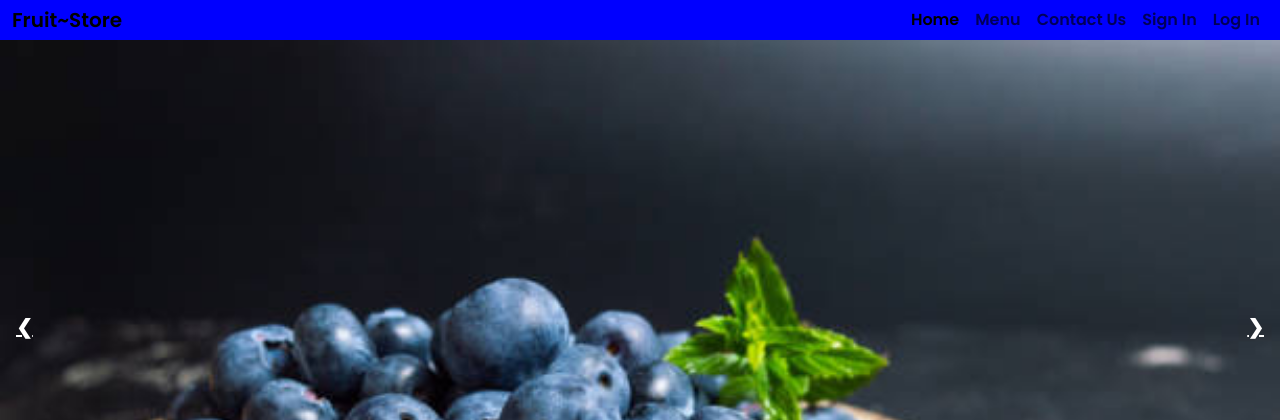
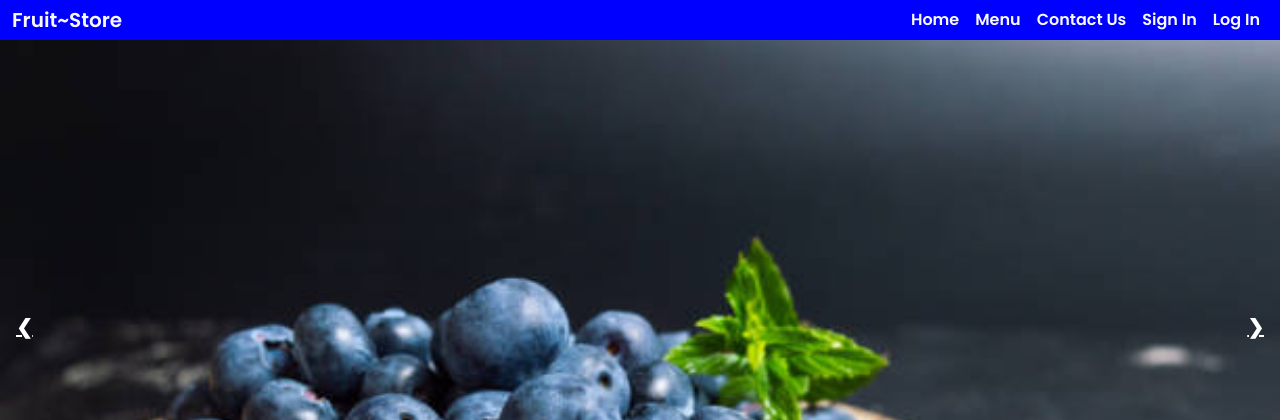
Before and after one commit to heshara2000/My-First-Web, a PHP site: page / in a window 1280 px wide. Shown: the top 420 px of the page. Run offline with PHP 8.4, Linux system fonts and the light colour scheme.

```diff
--- a/index.php
+++ b/index.php
@@ -124,7 +124,7 @@ img {
 
 <nav class="navbar navbar-expand-lg bg-body-tertiary  py-0 my-0" style="margin: 0 !important;" >
   <div class="container-fluid " style="background-color: blue;">
-    <a class="navbar-brand" href="#">Fruit~store</a>
+    <a  class="navbar-brand text-light" href="#">Fruit~store</a>
     <button class="navbar-toggler" type="button" data-bs-toggle="collapse" data-bs-target="#navbarNavDropdown" aria-controls="navbarNavDropdown" aria-expanded="false" aria-label="Toggle navigation">
       <span class="navbar-toggler-icon"></span>
     </button>
@@ -132,21 +132,21 @@ img {
       <ul class="navbar-nav">
         <li class="nav-item">
 
-          <a class="nav-link active" aria-current="page" href="index.php">Home</a>
+          <a class="nav-link active text-light" aria-current="page" href="index.php">Home</a>
 
         </li>
         <li class="nav-item">
-          <a class="nav-link" href="./php/Menu.php">Menu</a>
+          <a class="nav-link text-light" href="./php/Menu.php">Menu</a>
         </li>
         <li class="nav-item">
-          <a class="nav-link" href="./php/About-Us.php">Contact Us</a>
+          <a class="nav-link text-light" href="./php/About-Us.php">Contact Us</a>
         </li>
         <li class="nav-item">
-          <a class="nav-link" href="./php/register.php">sign In</a>
+          <a class="nav-link text-light" href="./php/register.php">sign In</a>
         </li>
         <li class="nav-item">
           <i class="bi bi-person"></i>
-          <a class="nav-link" href="./php/Login.php">Log In</a>
+          <a class="nav-link text-light" href="./php/Login.php">Log In</a>
         </li>
 
 
--- a/php/Add_to_cart.php
+++ b/php/Add_to_cart.php
@@ -17,7 +17,7 @@
 
 <nav class="navbar navbar-expand-lg bg-body-tertiary  py-0 my-0">
   <div class="container-fluid" style="background-color: blue;">
-    <a class="navbar-brand" href="#">Fruit~store</a>
+    <a class="navbar-brand text-light" href="#">Fruit~store</a>
     <button class="navbar-toggler" type="button" data-bs-toggle="collapse" data-bs-target="#navbarNavDropdown" aria-controls="navbarNavDropdown" aria-expanded="false" aria-label="Toggle navigation">
       <span class="navbar-toggler-icon"></span>
     </button>
```
Also changed, not shown: assets/1.jpeg (deleted), assets/2.jpeg (deleted), assets/3.jpeg (deleted), assets/4.jpeg (deleted), php/cart.php (added).
